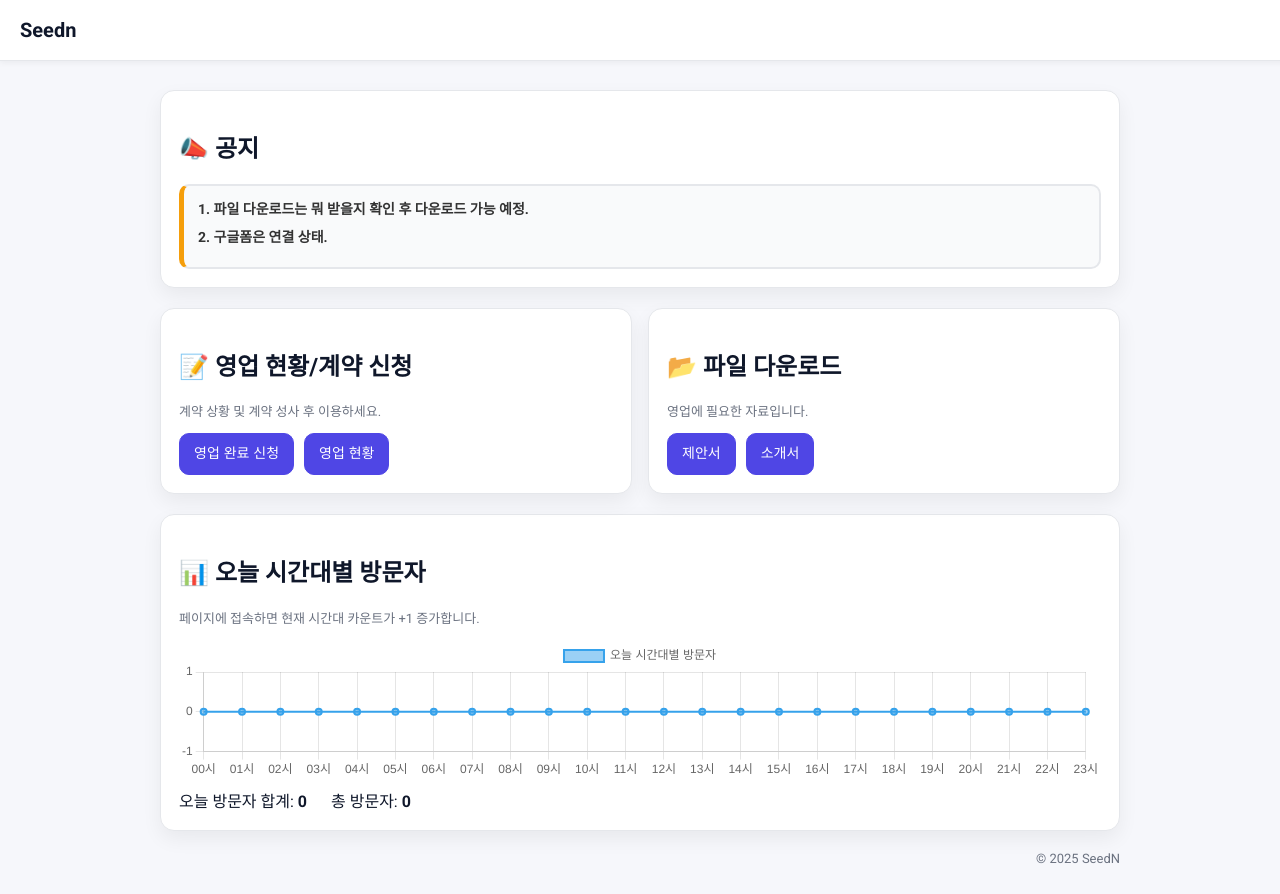
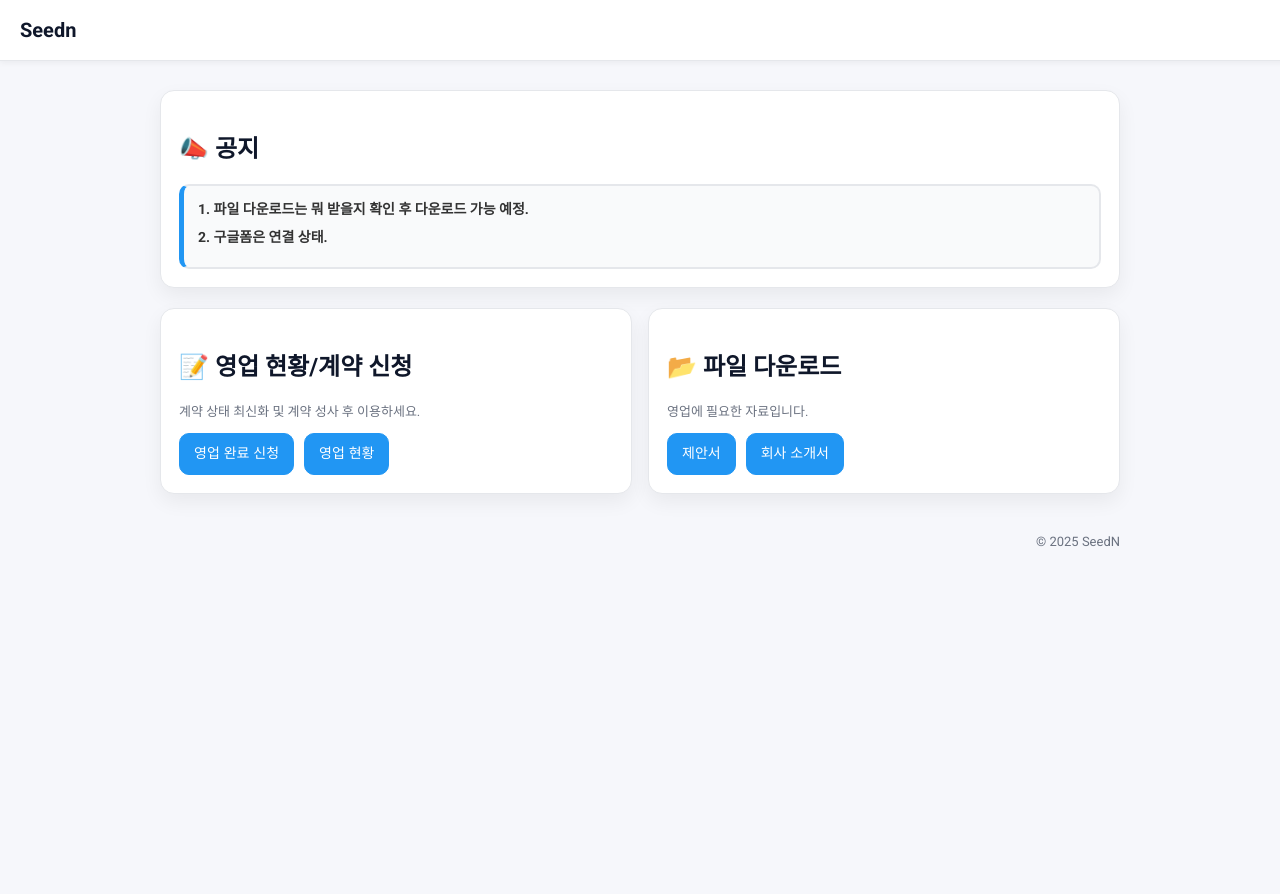
Before and after one commit to moozukin-oss/SeednSales, a plain HTML site: page index.html in a window 1280 px wide. After the commit the page ends 800 px from the top, so only its background shows below. Drawn offline with nearby package versions, Linux system fonts and the light colour scheme; no server answers.

Commit message:
index.html

```diff
--- a/index.html
+++ b/index.html
@@ -7,6 +7,53 @@
 
   <!-- 🔹 Google Fonts: Roboto + Noto Sans KR -->
   <link href="https://fonts.googleapis.com/css2?family=Roboto:wght@400;500;700&family=Noto+Sans+KR:wght@400;500;700&display=swap" rel="stylesheet">
+
+<!-- 1) 컨페티 라이브러리 (CDN) -->
+<script src="https://cdn.jsdelivr.net/npm/canvas-confetti@1.9.3/dist/confetti.browser.min.js"></script>
+
+<!-- 2) 접속 시 한 번만 '펑~' 효과 -->
+<script>
+  // 사용자 접근성 배려: 저해상/저전력/감각 민감 사용자
+  const prefersReduced = window.matchMedia('(prefers-reduced-motion: reduce)').matches;
+
+  function burstConfetti() {
+    if (prefersReduced || typeof confetti !== 'function') return;
+
+    // 전체화면 컨페티 인스턴스
+    const myConfetti = confetti.create(null, { resize: true, useWorker: true });
+
+    // 중앙에서 강하게 한 번
+    myConfetti({
+      particleCount: 140,
+      spread: 90,
+      startVelocity: 55,
+      scalar: 1.1,
+      origin: { x: 0.5, y: 0.6 } // 화면 중앙 근처
+    });
+
+    // 좌/우에서 추가 버스트(약하게)
+    setTimeout(() => {
+      myConfetti({ particleCount: 60, angle: 60, spread: 70, origin: { x: 0.1, y: 0.6 } });
+      myConfetti({ particleCount: 60, angle: 120, spread: 70, origin: { x: 0.9, y: 0.6 } });
+    }, 180);
+
+    // 위쪽에서 살짝 흩뿌리기
+    setTimeout(() => {
+      myConfetti({ particleCount: 80, spread: 120, startVelocity: 35, origin: { x: 0.5, y: 0.2 } });
+    }, 360);
+
+    // 1.2초 후 자동 종료(캔버스는 자동 제거됨)
+    setTimeout(() => { myConfetti.reset(); }, 2200);
+  }
+
+  // 페이지 로드 후 200ms에 한 번 실행
+  window.addEventListener('load', () => {
+    setTimeout(burstConfetti, 200);
+  });
+
+  // (선택) 테스트용 함수: 콘솔에서 burstConfetti() 호출하면 다시 터집니다.
+</script>
+
 
   <style>
     body {
@@ -84,9 +131,9 @@
       line-height: 1.4;
     }
     .btn-primary {
-      background: #4f46e5;
+      background: #2196f3;
       color: #fff;
-      border-color: #4f46e5;
+      border-color: #2196f3;
     }
     .hint {
       color: #6b7280;
@@ -109,7 +156,7 @@
       padding: 12px 14px;
       margin-top: 8px;
       font-weight: bold;
-      border-left: 5px solid #f59e0b; /* 노란색 강조선 */
+      border-left: 5px solid #2196f3; /* 노란색 강조선 */
     }
 
     .notice p {
@@ -142,7 +189,7 @@
     <div class="grid">
       <section class="card col-12 col-6">
         <h2>📝 영업 현황/계약 신청</h2>
-        <p class="hint">계약 상황 및 계약 성사 후 이용하세요.</p>
+        <p class="hint">계약 상태 최신화 및 계약 성사 후 이용하세요.</p>
         <div class="row">
           <button class="btn btn-primary" onclick="location.href='https://forms.gle/fHVM4kfMH3dRgZeh7'">영업 완료 신청</button>
           <button class="btn btn-primary" onclick="location.href='https://docs.google.com/forms/d/예시폼ID/viewform'">영업 현황</button>
@@ -154,131 +201,10 @@
         <p class="hint">영업에 필요한 자료입니다.</p>
         <div class="row">
           <a class="btn btn-primary" href="images/logo.jpg" download>제안서</a>
-          <a class="btn btn-primary" href="files/회사소개서 (20250520).pdf" download>소개서</a>
+          <button class="btn btn-primary" onclick="location.href='https://seedn-my.sharepoint.com/:b:/g/personal/moozukin_seedn_onmicrosoft_com/EbjhDjCeye1Et1SfxYXfmqoBraOIf7SF_99DB-9_UFY3gg?e=tVTa8Y'">회사 소개서</button>
         </div>
       </section>
     </div>
-
-      <section class="card col-12">
-    <h2>📊 오늘 시간대별 방문자</h2>
-    <p class="hint">페이지에 접속하면 현재 시간대 카운트가 +1 증가합니다.</p>
-    <div style="max-width:960px">
-      <canvas id="visitsByHour" height="140"></canvas>
-    </div>
-    <div class="row" style="margin-top:8px">
-      <span>오늘 방문자 합계: <strong id="todayTotal">0</strong></span>
-      <span style="margin-left:14px">총 방문자: <strong id="grandTotal">0</strong></span>
-    </div>
-  </section>
-
-  <!-- Chart.js CDN (헤더가 아니라 여기 배치해도 됩니다) -->
-  <script src="https://cdn.jsdelivr.net/npm/chart.js"></script>
-
-<script>
-  // ======= 설정 =======
-  const NAMESPACE = 'seednsales'; // 사이트 고유 키 (원하면 변경)
-  // ====================
-
-  // 오늘 날짜/시간 키 만들기
-  const now = new Date();
-  const yyyy = now.getFullYear();
-  const mm = String(now.getMonth() + 1).padStart(2, '0');
-  const dd = String(now.getDate()).padStart(2, '0');
-  const HH = String(now.getHours()).padStart(2, '0');
-  const todayKey = `${yyyy}-${mm}-${dd}`;
-  const hourKey = `${todayKey}-${HH}`;
-
-  // CountAPI 유틸
-  const hit  = (key) => fetch(`https://api.countapi.xyz/hit/${NAMESPACE}/${encodeURIComponent(key)}`)
-                          .then(r => r.json()).catch(()=>({value:0}));
-  const get  = (key) => fetch(`https://api.countapi.xyz/get/${NAMESPACE}/${encodeURIComponent(key)}`)
-                          .then(r => r.ok ? r.json() : {value:0})
-                          .catch(()=>({value:0}));
-
-  // 1) 현재 시간대 카운트 + 총 방문자 카운트 증가
-  //    (방문 시 한 번만 호출)
-  async function incrementCountersOnce() {
-    try {
-      await Promise.all([
-        hit('total'),          // 전체 누적
-        hit(todayKey),         // 오늘 누적
-        hit(hourKey),          // 오늘-현재시간 누적
-      ]);
-    } catch(e) {
-      // 실패해도 그래프 로딩은 진행
-    }
-  }
-
-  // 2) 00~23시 데이터 불러오기
-  async function loadTodayHourlySeries() {
-    const labels = Array.from({length:24}, (_,i)=> String(i).padStart(2,'0') + '시');
-    const keys   = Array.from({length:24}, (_,i)=> `${todayKey}-${String(i).padStart(2,'0')}`);
-    const values = [];
-
-    for (const k of keys) {
-      const { value } = await get(k);    // 존재하지 않으면 0 처리
-      values.push(value || 0);
-    }
-
-    // 보조 지표
-    const { value: todaySum } = await get(todayKey);
-    const { value: grandSum } = await get('total');
-
-    document.getElementById('todayTotal').textContent = todaySum || 0;
-    document.getElementById('grandTotal').textContent = grandSum || 0;
-
-    return { labels, values };
-  }
-
-  // 3) 차트 렌더 (선 그래프, y축 자동 스케일)
-  let visitsChart;
-  function renderLineChart(labels, data) {
-    const ctx = document.getElementById('visitsByHour').getContext('2d');
-
-    if (visitsChart) visitsChart.destroy(); // 재렌더 대비
-
-    visitsChart = new Chart(ctx, {
-      type: 'line',
-      data: {
-        labels,
-        datasets: [{
-          label: '오늘 시간대별 방문자',
-          data,
-          tension: 0.3,
-          fill: false,
-          borderWidth: 2,
-          pointRadius: 3
-        }]
-      },
-      options: {
-        responsive: true,
-        maintainAspectRatio: false,
-        scales: {
-          y: {
-            // 자동 스케일 (유동적). 바닥을 0 근처로 두고 싶다면 suggestedMin: 0 사용
-            suggestedMin: 0,
-            ticks: { precision: 0 }
-          }
-        },
-        interaction: { mode: 'index', intersect: false },
-        plugins: {
-          legend: { display: true }
-        }
-      }
-    });
-  }
-
-  // 4) 실행: 증가 → 데이터 로드 → 차트
-  (async () => {
-    await incrementCountersOnce();
-    const { labels, values } = await loadTodayHourlySeries();
-    renderLineChart(labels, values);
-  })();
-</script>
-
-
-
-
 
     <div class="footer">© <span id="year"></span> SeedN</div>
   </div>
```
